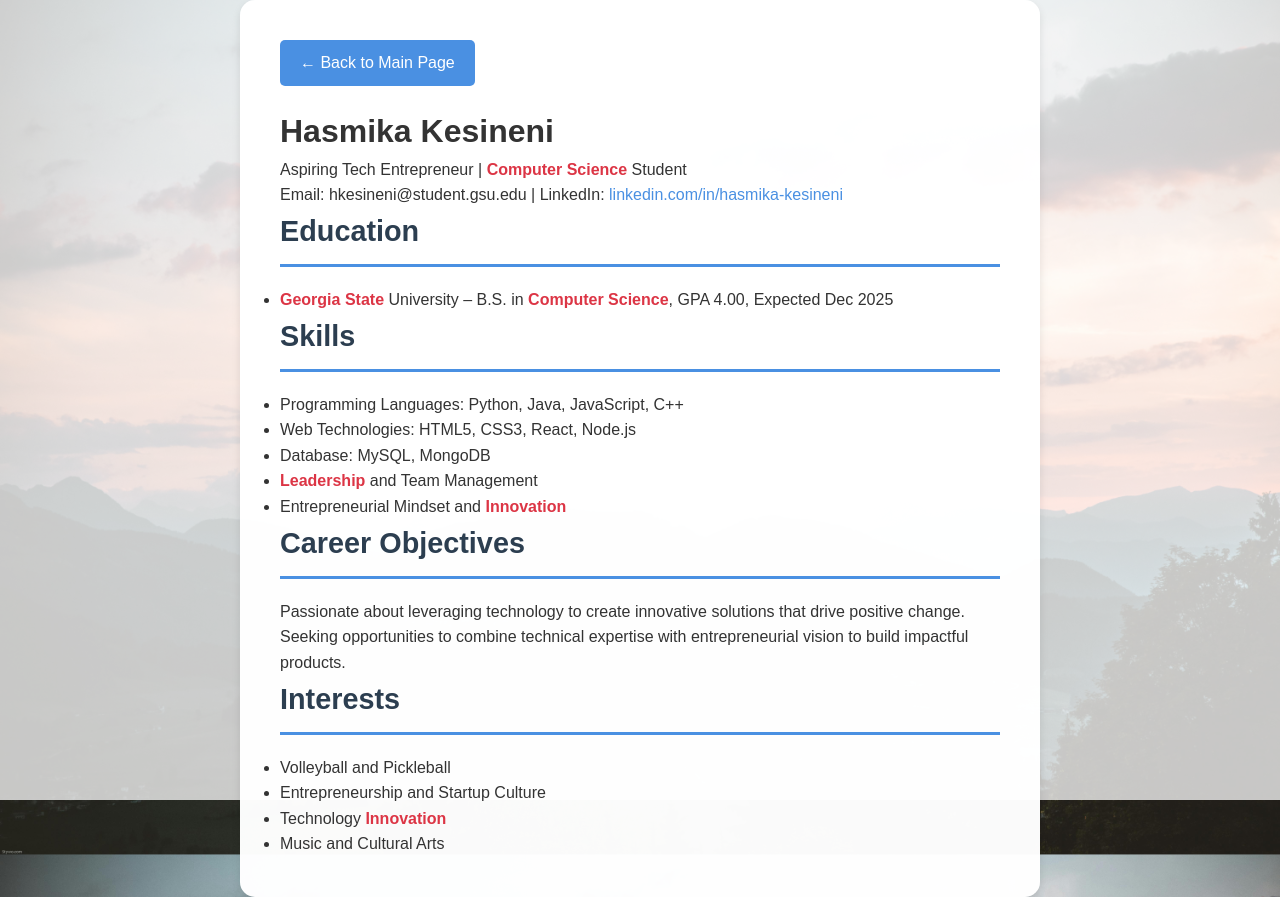
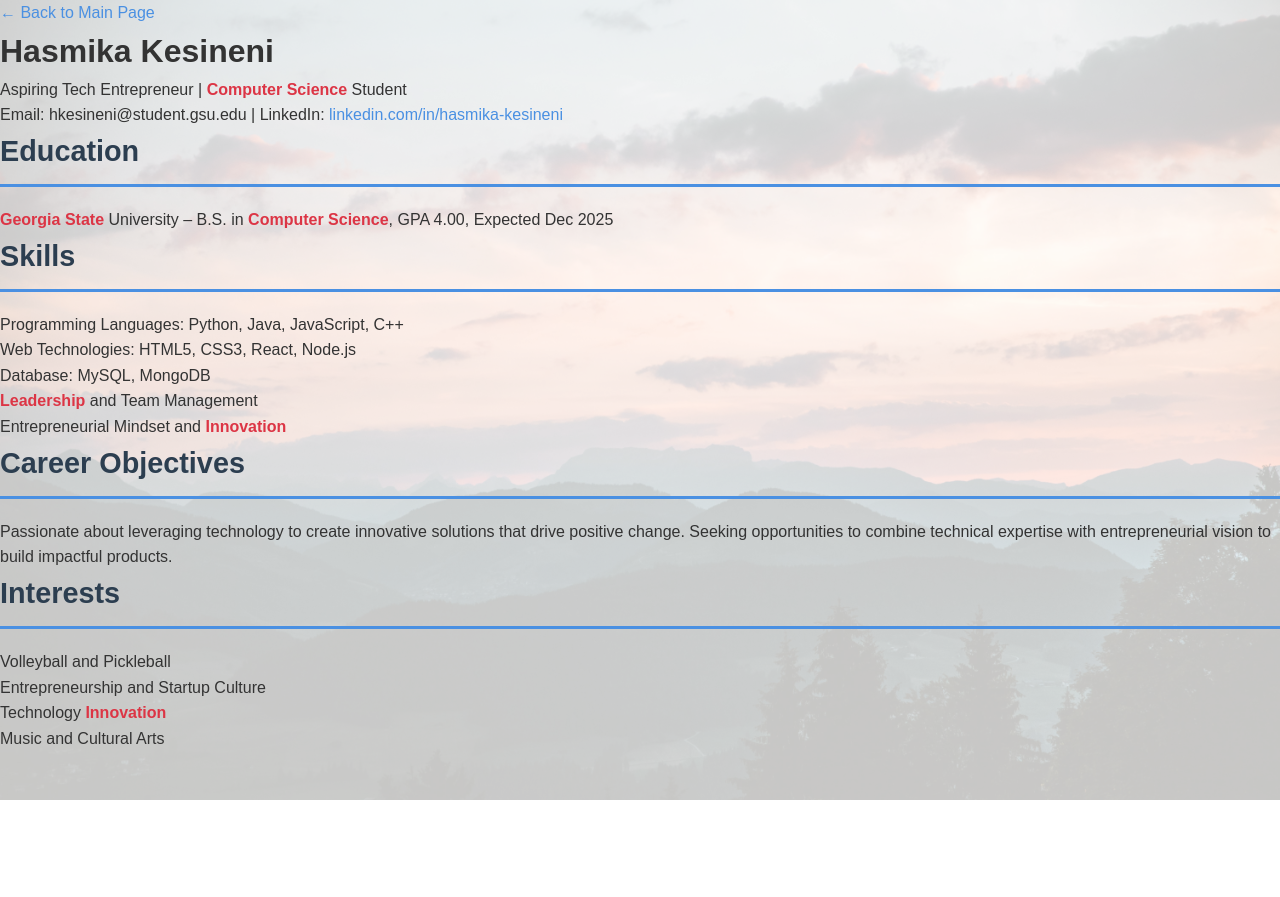
Before and after one commit to hasmika123/WP_HW1, a plain HTML site: page resume.html in a window 1280 px wide. After the commit the page ends 800 px from the top, so only its background shows below. Drawn offline with Linux system fonts and the light colour scheme.

Commit message:
Update resume.html

```diff
--- a/resume.html
+++ b/resume.html
@@ -5,29 +5,6 @@
     <meta name="viewport" content="width=device-width, initial-scale=1.0">
     <title>Hasmika Kesineni - Resume</title>
     <link rel="stylesheet" href="styles.css">
-    <style>
-        .resume-container {
-            max-width: 800px;
-            margin: 0 auto;
-            background-color: rgba(255, 255, 255, 0.98);
-            padding: 40px;
-            border-radius: 15px;
-            box-shadow: 0 4px 8px rgba(0, 0, 0, 0.1);
-        }
-        .back-link {
-            display: inline-block;
-            margin-bottom: 20px;
-            padding: 10px 20px;
-            background-color: #4a90e2;
-            color: white;
-            border-radius: 5px;
-            text-decoration: none;
-        }
-        .back-link:hover {
-            background-color: #357abd;
-            color: white;
-        }
-    </style>
 </head>
 <body>
     <div class="resume-container">
```
